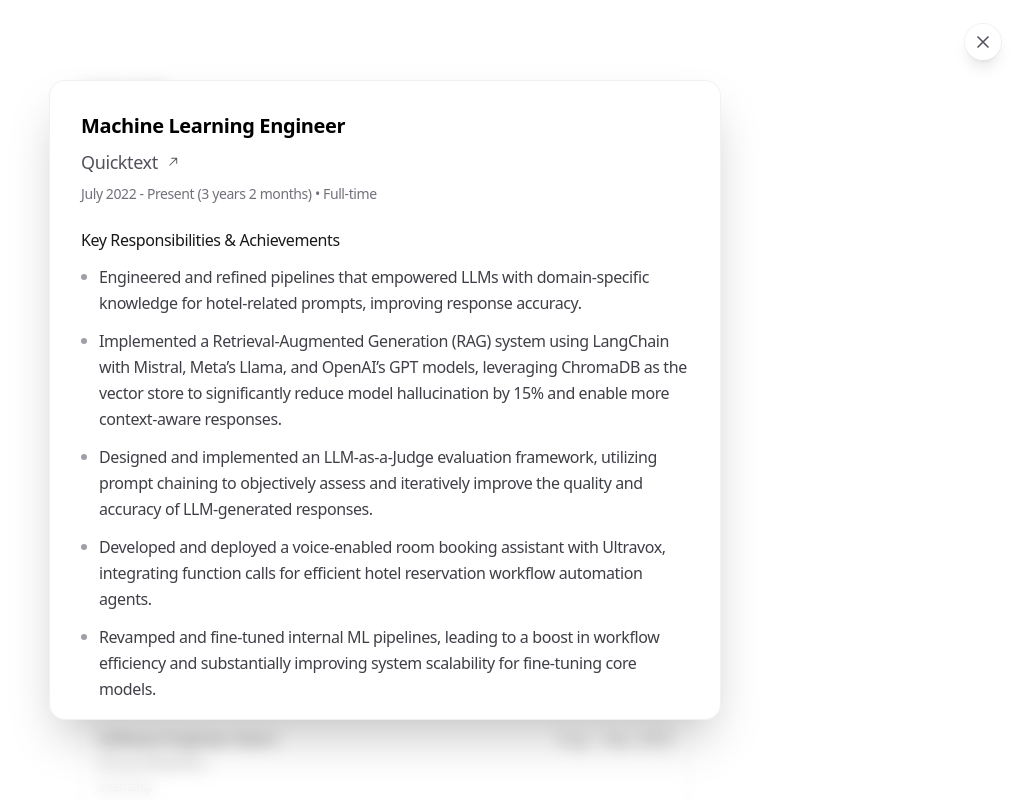
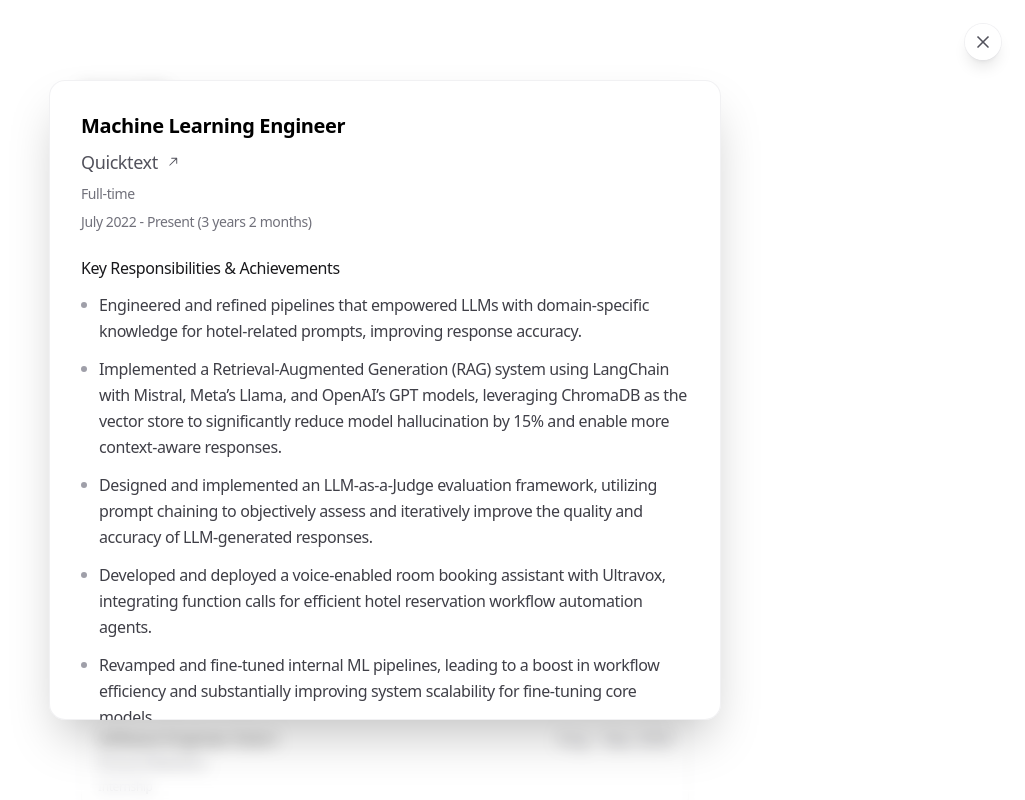
Before and after one commit to aymenkrifa/portfolio, a Next.js app: page / in a window 1280 px wide. Both pictures are taken after a click on the button 640 px from the left and 431 px from the top of the page. Shown: the top 800 px of the page, without its empty margins (255-1280 px from the left). Built offline with nearby package versions, Linux system fonts and the light colour scheme.

Commit message:
feat: Refactor total work experience calculation to categorize by job type and enhance formatting

```diff
--- a/app/page.tsx
+++ b/app/page.tsx
@@ -110,12 +110,16 @@ function calculateExperienceDuration(moreInfoPeriod: string): string {
   return ''
 }
 
-// Function to calculate total work experience
-function calculateTotalExperience(workExperience: typeof WORK_EXPERIENCE): { totalJobs: number, totalMonths: number } {
-  let totalMonths = 0
+// Function to calculate total work experience by job type
+function calculateTotalExperience(workExperience: typeof WORK_EXPERIENCE): { fullTimeMonths: number, internshipMonths: number, fullTimeCount: number, internshipCount: number } {
+  let fullTimeMonths = 0
+  let internshipMonths = 0
+  let fullTimeCount = 0
+  let internshipCount = 0
 
   workExperience.forEach(job => {
     const periodLower = job.moreInfoPeriod.toLowerCase()
+    let jobMonths = 0
 
     // Handle "present" case
     if (periodLower.includes('present')) {
@@ -132,10 +136,8 @@ function calculateTotalExperience(workExperience: typeof WORK_EXPERIENCE): { tot
         const startDate = new Date(startYear, monthMap[startMonth.toLowerCase()] || 0)
         const currentDate = new Date()
 
-        const diffInMonths = (currentDate.getFullYear() - startDate.getFullYear()) * 12 +
-                            (currentDate.getMonth() - startDate.getMonth())
-
-        totalMonths += diffInMonths
+        jobMonths = (currentDate.getFullYear() - startDate.getFullYear()) * 12 +
+                   (currentDate.getMonth() - startDate.getMonth())
       }
     } else {
       // Handle date range cases
@@ -154,35 +156,69 @@ function calculateTotalExperience(workExperience: typeof WORK_EXPERIENCE): { tot
         const startDate = new Date(startYear, monthMap[startMonth.toLowerCase()] || 0)
         const endDate = new Date(endYear, monthMap[endMonth.toLowerCase()] || 0)
 
-        const diffInMonths = (endDate.getFullYear() - startDate.getFullYear()) * 12 +
-                            (endDate.getMonth() - startDate.getMonth()) + 1 // +1 to include both start and end month
+        jobMonths = (endDate.getFullYear() - startDate.getFullYear()) * 12 +
+                   (endDate.getMonth() - startDate.getMonth()) + 1 // +1 to include both start and end month
+      }
+    }
 
-        totalMonths += diffInMonths
-      }
+    // Categorize by job type
+    if (job.jobType === 'Full-time') {
+      fullTimeMonths += jobMonths
+      fullTimeCount++
+    } else if (job.jobType === 'Internship') {
+      internshipMonths += jobMonths
+      internshipCount++
     }
   })
 
   return {
-    totalJobs: workExperience.length,
-    totalMonths: totalMonths
+    fullTimeMonths,
+    internshipMonths,
+    fullTimeCount,
+    internshipCount
   }
 }
 
-function formatTotalExperience(totalJobs: number, totalMonths: number): string {
-  const years = Math.floor(totalMonths / 12)
-  const months = totalMonths % 12
+function formatTotalExperience(fullTimeMonths: number, internshipMonths: number, fullTimeCount: number, internshipCount: number): string {
+  const parts = []
 
-  let experienceText = `${totalJobs} position${totalJobs > 1 ? 's' : ''}`
+  // Full-time experience
+  if (fullTimeCount > 0 && fullTimeMonths > 0) {
+    const years = Math.floor(fullTimeMonths / 12)
+    const remainingMonths = fullTimeMonths % 12
 
-  if (years > 0 && months > 0) {
-    experienceText += ` • ${years} year${years > 1 ? 's' : ''} ${months} month${months > 1 ? 's' : ''} total experience`
-  } else if (years > 0) {
-    experienceText += ` • ${years} year${years > 1 ? 's' : ''} total experience`
-  } else if (months > 0) {
-    experienceText += ` • ${months} month${months > 1 ? 's' : ''} total experience`
+    if (years >= 3) {
+      parts.push(`${years}+ years of full-time experience`)
+    } else if (years >= 1) {
+      if (remainingMonths > 0) {
+        parts.push(`${years}+ years of full-time experience`)
+      } else {
+        parts.push(`${years} year${years > 1 ? 's' : ''} of full-time experience`)
+      }
+    } else {
+      parts.push(`${fullTimeMonths} months of full-time experience`)
+    }
   }
 
-  return experienceText
+  // Internship experience
+  if (internshipCount > 0) {
+    parts.push(`${internshipCount} internship${internshipCount > 1 ? 's' : ''}`)
+  }
+
+  // Fallback to show total positions if no specific categories
+  if (parts.length === 0) {
+    const totalPositions = fullTimeCount + internshipCount
+    return `${totalPositions} position${totalPositions > 1 ? 's' : ''} across different companies.`
+  }
+
+  // Format as a proper sentence
+  if (parts.length === 1) {
+    return parts[0] + '.'
+  } else if (parts.length === 2) {
+    return `${parts[0]} and ${parts[1]}.`
+  }
+
+  return parts.join(', ') + '.'
 }
 
 type ProjectVideoProps = {
@@ -321,7 +357,10 @@ function WorkExperienceCard({ job }: { job: typeof WORK_EXPERIENCE[0] }) {
                 </svg>
               </a>
               <p className="text-sm text-zinc-500 dark:text-zinc-500">
-                {job.moreInfoPeriod} ({calculateExperienceDuration(job.moreInfoPeriod)}) • {job.jobType}
+                {job.jobType}
+              </p>
+              <p className="text-sm text-zinc-500 dark:text-zinc-500">
+                {job.moreInfoPeriod} ({calculateExperienceDuration(job.moreInfoPeriod)})
               </p>
             </div>
             <div className="space-y-3">
@@ -451,8 +490,8 @@ export default function Personal() {
         <h3 className="mb-2 text-lg font-medium">Work Experience</h3>
         <p className="mb-5 text-sm text-zinc-600 dark:text-zinc-400">
           {(() => {
-            const { totalJobs, totalMonths } = calculateTotalExperience(WORK_EXPERIENCE)
-            return formatTotalExperience(totalJobs, totalMonths)
+            const { fullTimeMonths, internshipMonths, fullTimeCount, internshipCount } = calculateTotalExperience(WORK_EXPERIENCE)
+            return formatTotalExperience(fullTimeMonths, internshipMonths, fullTimeCount, internshipCount)
           })()}
         </p>
         <div className="flex flex-col space-y-2">
```
